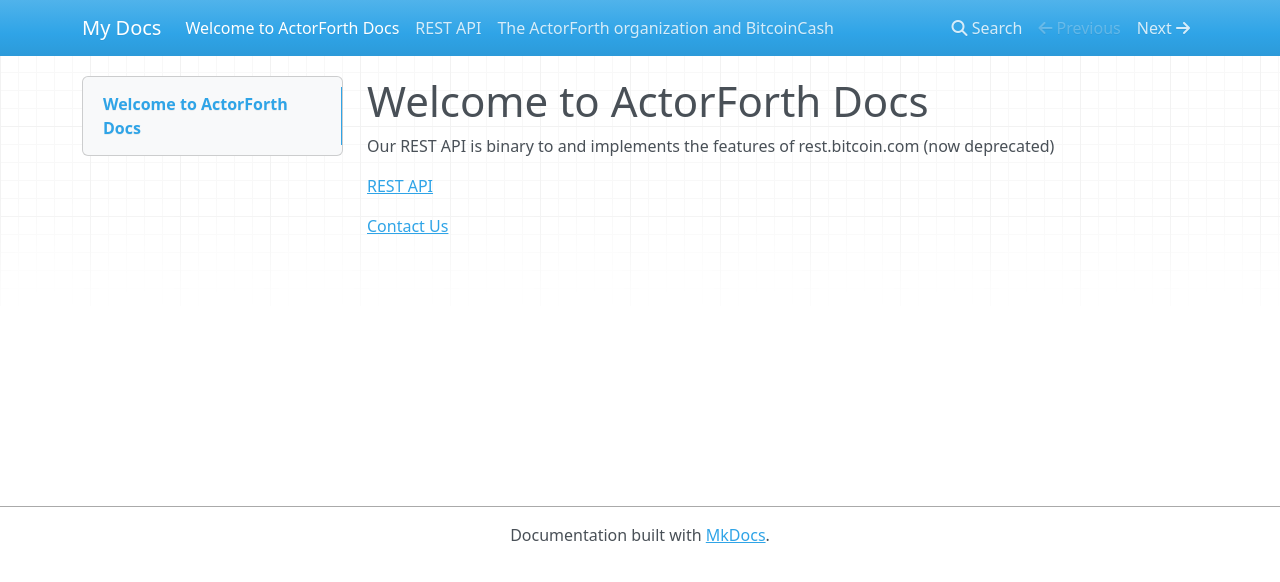
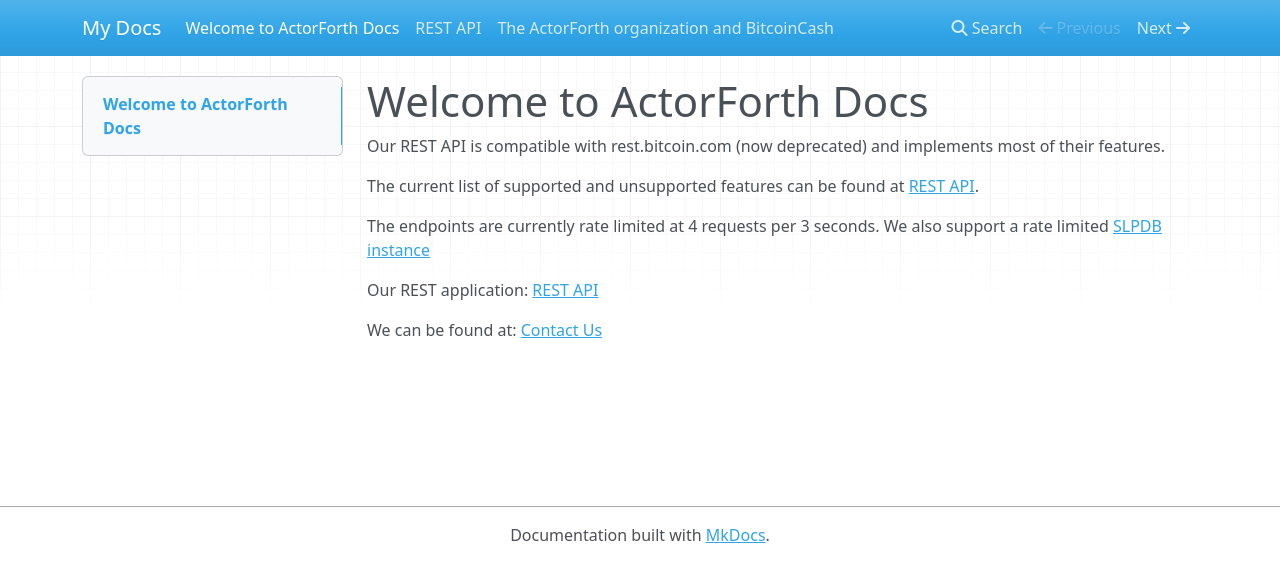
Before and after one commit to ActorForth/Docs, an MkDocs documentation site: the page built from docs/index.md, in a window 1280 px wide. Shown: the top 582 px of the page. Built offline with MkDocs 1.6.1, drawn with Linux system fonts in a browser that asks for light colours; nearby versions of some CDN libraries.

Commit message:
additional formatting

```diff
--- a/docs/index.md
+++ b/docs/index.md
@@ -1,7 +1,14 @@
 # Welcome to ActorForth Docs
 
-Our REST API is binary to and implements the features of rest.bitcoin.com (now deprecated)
+Our REST API is compatible with rest.bitcoin.com (now deprecated) and implements most of their features.
 
+The current list of supported and unsupported features can be found at [REST API](http://docs.bch.actorforth.org/REST-API/).
+
+The endpoints are currently rate limited at 4 requests per 3 seconds.
+We also support a rate limited [SLPDB instance](http://slpdb.bch.actorforth.org)
+
+Our REST application:
 [REST API](http://rest.bch.actorforth.org)
 
+We can be found at:
 [Contact Us](http://www.actorforth.org)
```
Also changed, not shown: docs/REST-API.md (renamed from docs/REST API.md, +1 -1 lines).
